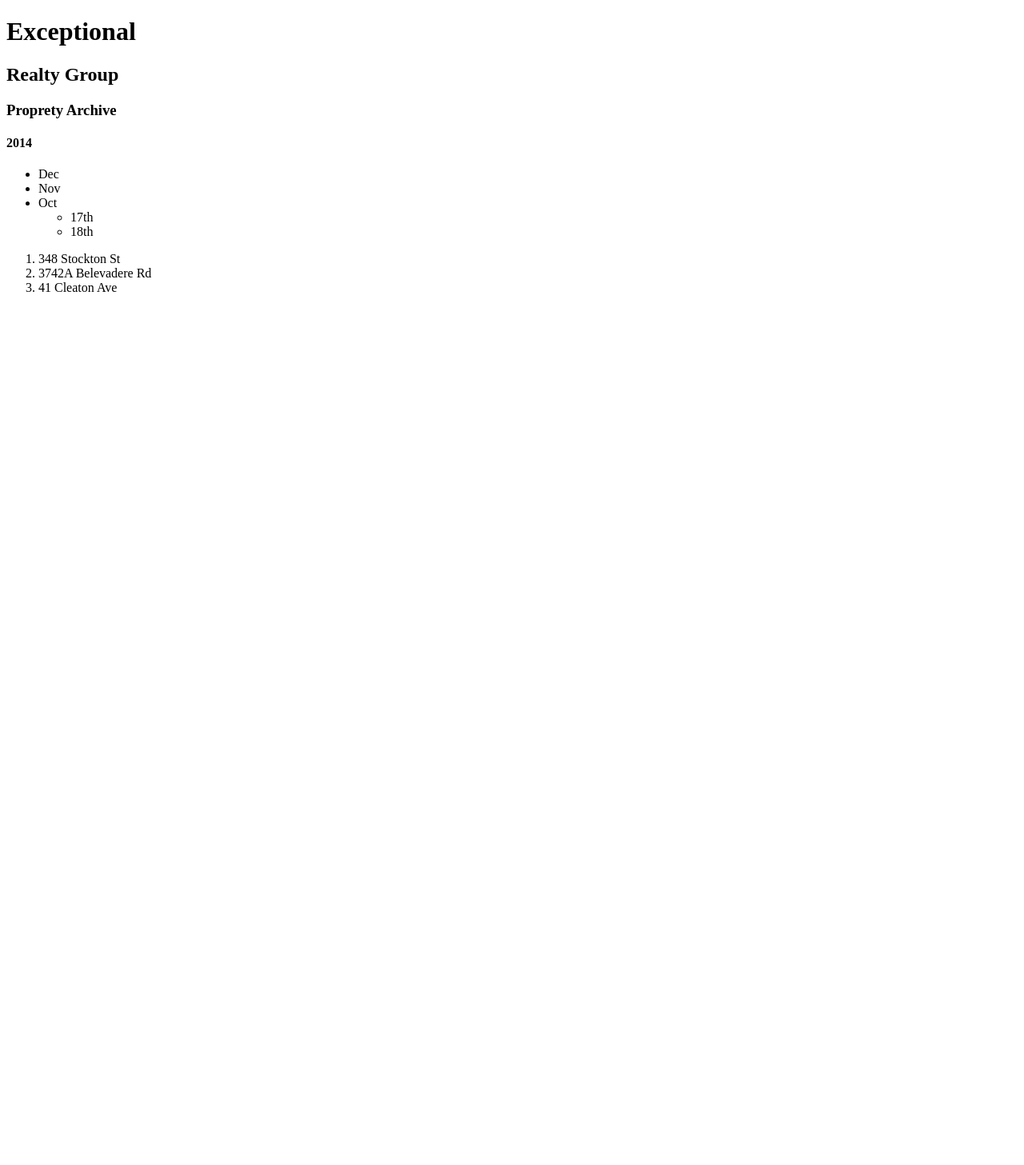
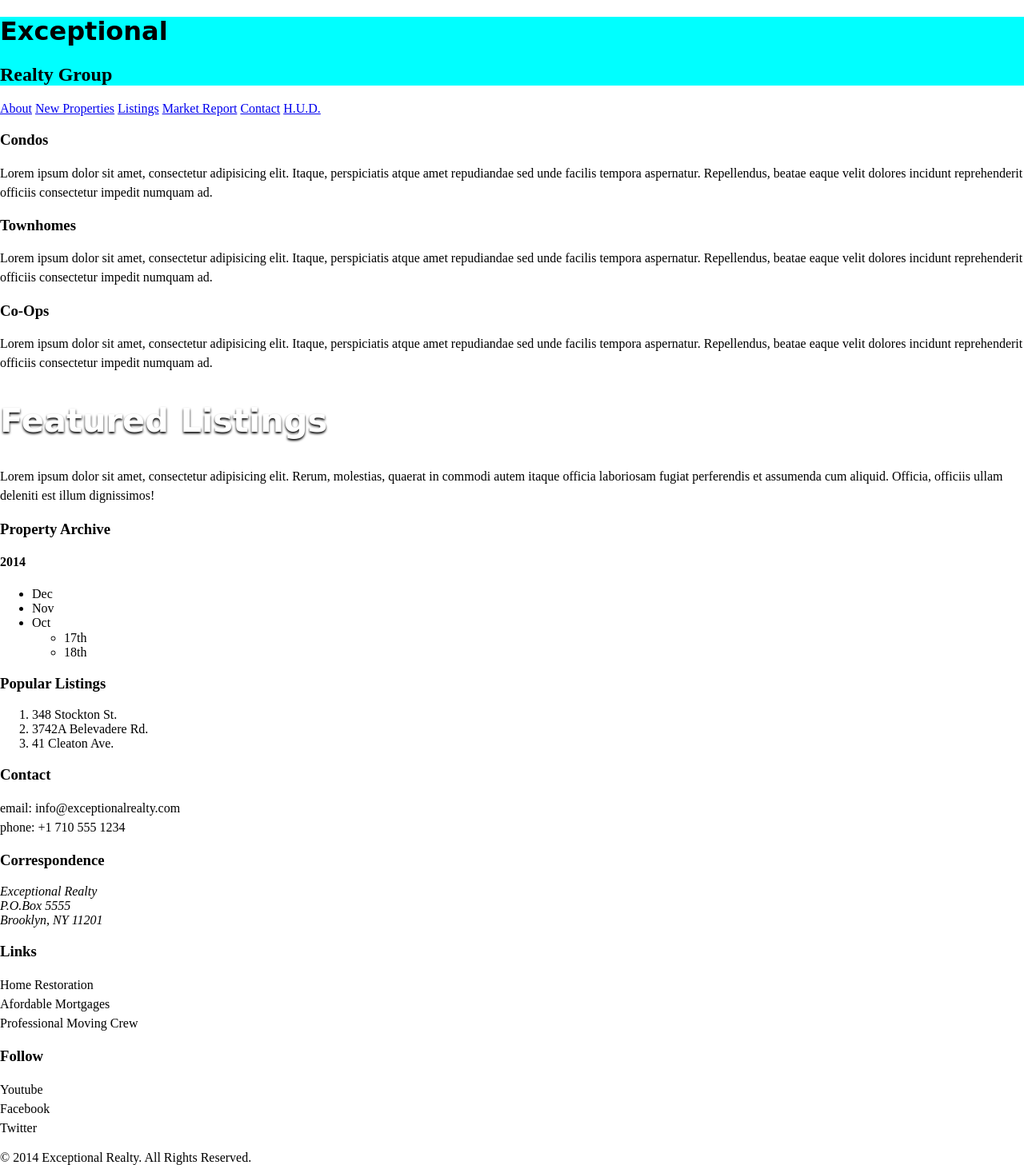
Before and after one commit to GiarcEnoredlac/exceptional-realty, a plain HTML site: page real-estate-listings.html in a window 1280 px wide. Shown: the whole page at 80% size. Before the commit the page ends 800 px from the top, so only its background shows below. Drawn offline with nearby package versions, Linux system fonts and the light colour scheme; a web font is replaced by a local one.

Commit message:
add css style to all pages

```diff
--- /dev/null
+++ b/css/style.css
@@ -0,0 +1,70 @@
+@import url(http://fonts.googleapis.com/css?family=Elsie+Swash+Caps:400,900);
+@import url(http://fonts.googleapis.com/css?family=Clicker+Script);
+/* This
+ is
+ a comment! */
+
+/* CSS Syntax:
+
+selector {
+	property: value;
+	property: value;
+}
+*/
+
+/* Type Selector */
+
+p { /* select all <p> */
+	font-size: 1em; /*16px, ?pt, 100%, 1em */
+	line-height: 1.5em;
+}
+
+figcaption {
+	/*font-weight: normal;
+	font-size: 0.75em;
+	line-height: 1.5em;
+	font-family: Georgia, "New Times Roman", serif;*/
+	font: normal 0.75em/1.5em 'Elsie Swash Caps', cursive;
+	color: #777;
+	text-align: right;
+}
+
+/* Class selector (applied to as many elements as you like)*/
+
+.milk-text { /*select elments with class=milk-text */
+	font: bold 2.6em 'Elsie Swash Caps', cursive;
+	color: white;
+	text-shadow: 0 2px 3px #000;
+}
+
+/* ID selector (apply to one unique element per page) */
+
+#logo { /* select elements with id="logo"*/
+background: aqua;
+
+}
+
+/* Descendent Selector */
+
+#logo h1 { /*selects <h1> if inside the id="logo"*/
+	font-family: 'Clicker Script', cursive;
+}
+#logo h2 ,{
+font-family: 'Elsie Swash Caps'; cursive;
+}
+
+/* Pseudo Selector */
+
+#details a:link, #details a:visited  {
+	color: black;
+	text-decoration: none;
+}
+
+#details a:hover {
+	color: black
+	text-decoration: underline;
+}
+
+#details a:active {
+	color: red;
+}
--- a/real-estate-listings.html
+++ b/real-estate-listings.html
@@ -1,16 +1,47 @@
-<!DOCTYPE html>
+<!doctype html>
 <html lang="en">
 <head>
   <meta charset="UTF-8">
-	<title>Exceptional Realty Group - Luxury Homes - listings
-		</title>
+  <title>Exceptional Realty Group - Luxury Homes - Listings</title>
+  <link rel="stylesheet" href="http://cdnjs.cloudflare.com/ajax/libs/normalize/3.0.0/normalize.min.css">
+  <link rel="stylesheet" href="css/style.css">
+  <script src="http://cdnjs.cloudflare.com/ajax/libs/modernizr/2.7.1/modernizr.min.js"></script>
 </head>
 <body>
-
+  <header>
+    <div id="logo">
       <h1>Exceptional</h1>
       <h2>Realty Group</h2>
+    </div>
 
-	<h3>Proprety Archive</h3>
+    <nav>
+      <a href="index.html">About</a> <a href="new-properties.html">New Properties</a> <a href="real-estate-listings.html">Listings</a> <a href="market-report.html">Market Report</a> <a href="contact.html">Contact</a> <a href="http://hud.gov" target="_blank">H.U.D.</a>
+    </nav>
+  </header>
+
+  <section>
+    <h3>Condos</h3>
+    <p>Lorem ipsum dolor sit amet, consectetur adipisicing elit. Itaque, perspiciatis atque amet repudiandae sed unde facilis tempora aspernatur. Repellendus, beatae eaque velit dolores incidunt reprehenderit officiis consectetur impedit numquam ad.</p>
+  </section>
+
+  <section>
+    <h3>Townhomes</h3>
+    <p>Lorem ipsum dolor sit amet, consectetur adipisicing elit. Itaque, perspiciatis atque amet repudiandae sed unde facilis tempora aspernatur. Repellendus, beatae eaque velit dolores incidunt reprehenderit officiis consectetur impedit numquam ad.</p>
+  </section>
+
+  <section>
+    <h3>Co-Ops</h3>
+    <p>Lorem ipsum dolor sit amet, consectetur adipisicing elit. Itaque, perspiciatis atque amet repudiandae sed unde facilis tempora aspernatur. Repellendus, beatae eaque velit dolores incidunt reprehenderit officiis consectetur impedit numquam ad.</p>
+  </section>
+
+  <h2 class="milk-text">Featured Listings</h2>
+
+  <section>
+    <p>Lorem ipsum dolor sit amet, consectetur adipisicing elit. Rerum, molestias, quaerat in commodi autem itaque officia laboriosam fugiat perferendis et assumenda cum aliquid. Officia, officiis ullam deleniti est illum dignissimos!</p>
+  </section>
+
+  <section>
+    <h3>Property Archive</h3>
     <h4>2014</h4>
     <!-- unordered list -->
     <ul>
@@ -18,16 +49,60 @@
       <li>Nov</li>
       <li>Oct
         <ul>
-				<li> 17th</li>
-				<li> 18th</li>
+          <li>17th</li>
+          <li>18th</li>
         </ul>
       </li>
     </ul>
+  <section>
+
+  <section>
+    <h3>Popular Listings</h3>
     <!-- ordered list -->
     <ol>
-		<li>348 Stockton St</li>
-		<li>3742A Belevadere Rd</li>
-		<li>41 Cleaton Ave</li>
+      <li>348 Stockton St.</li>
+      <li>3742A Belevadere Rd.</li>
+      <li>41 Cleaton Ave.</li>
     </ol>
+  </section>
+
+  <section id="details">
+      <div>
+        <h3>Contact</h3>
+        <p>
+          email: <a href="mailto:info@exceptionalrealty.com">info@exceptionalrealty.com</a><br>
+          phone: +1 710 555 1234
+        </p>
+        <h3>Correspondence</h3>
+        <address>
+          Exceptional Realty<br>
+          P.O.Box 5555<br>
+          Brooklyn, NY 11201
+        </address>
+      </div>
+
+      <div>
+        <h3>Links</h3>
+        <p>
+          <a href="#" target="_blank">Home Restoration</a><br>
+          <a href="#" target="_blank">Afordable Mortgages</a><br>
+          <a href="#" target="_blank">Professional Moving Crew</a>
+        </p>
+      </div>
+
+      <div>
+        <h3>Follow</h3>
+        <p>
+          <a href="#" target="_blank">Youtube</a><br>
+          <a href="#" target="_blank">Facebook</a><br>
+          <a href="#" target="_blank">Twitter</a>
+        </p>
+      </div>
+    </section>
+
+    <footer>
+      &copy; 2014 Exceptional Realty. All Rights Reserved.
+    </footer>
 
 </body>
+</html>
```
Also changed, not shown: index.html (+6 -8 lines), market-report.html (+91 -0 lines), new-properties.html (+65 -0 lines). Lines whose indentation alone changed are shown as unchanged.
